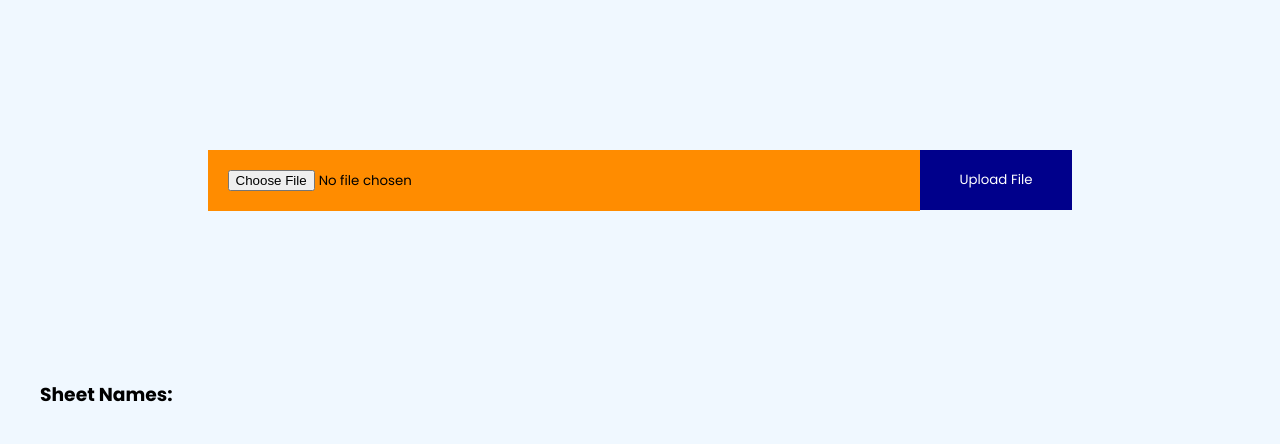
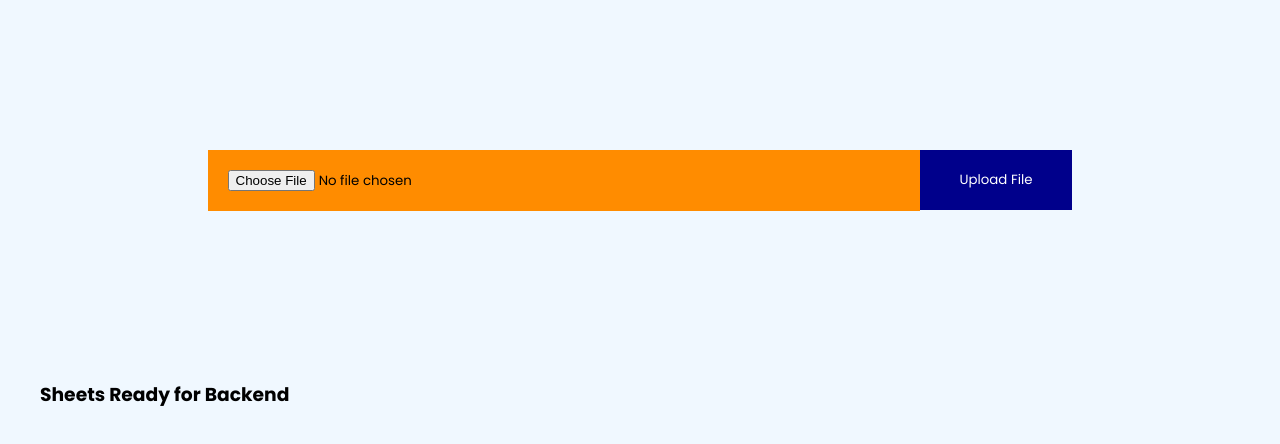
Before and after one commit to talha-coderr/ExcelSheetsHandler, a plain HTML site: page index.html in a window 1280 px wide. Shown: the part 108-552 px from the top of the page. Drawn offline with Linux system fonts and the light colour scheme.

Commit message:
Update index.html

```diff
--- a/index.html
+++ b/index.html
@@ -18,7 +18,7 @@
     </div>
 
     <div id="sheetNamesContainer">
-        <h3>Sheet Names:</h3>
+        <h3>Sheets Ready for Backend</h3>
         <ul id="sheetNamesList"></ul>
     </div>
 
```
